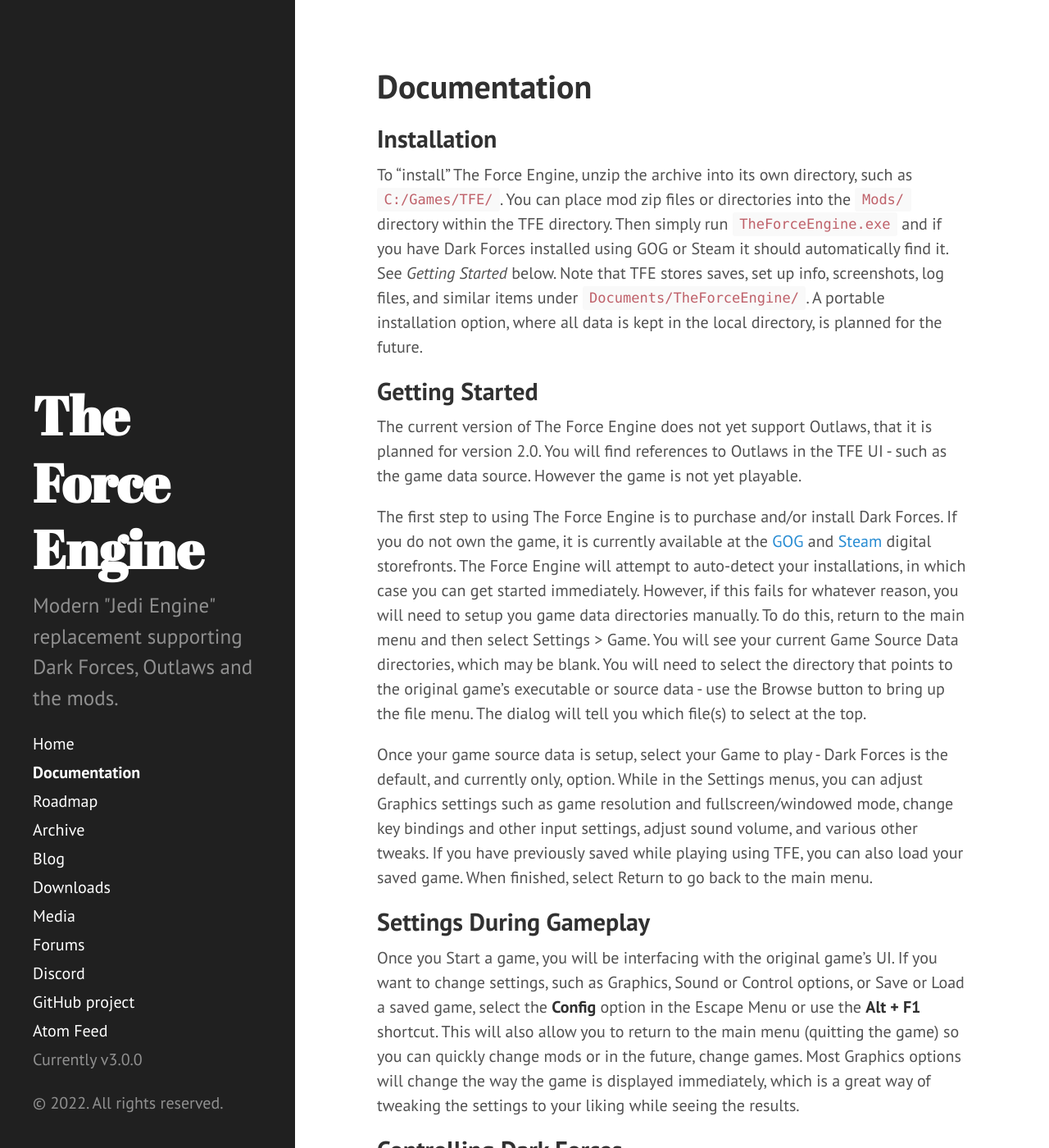
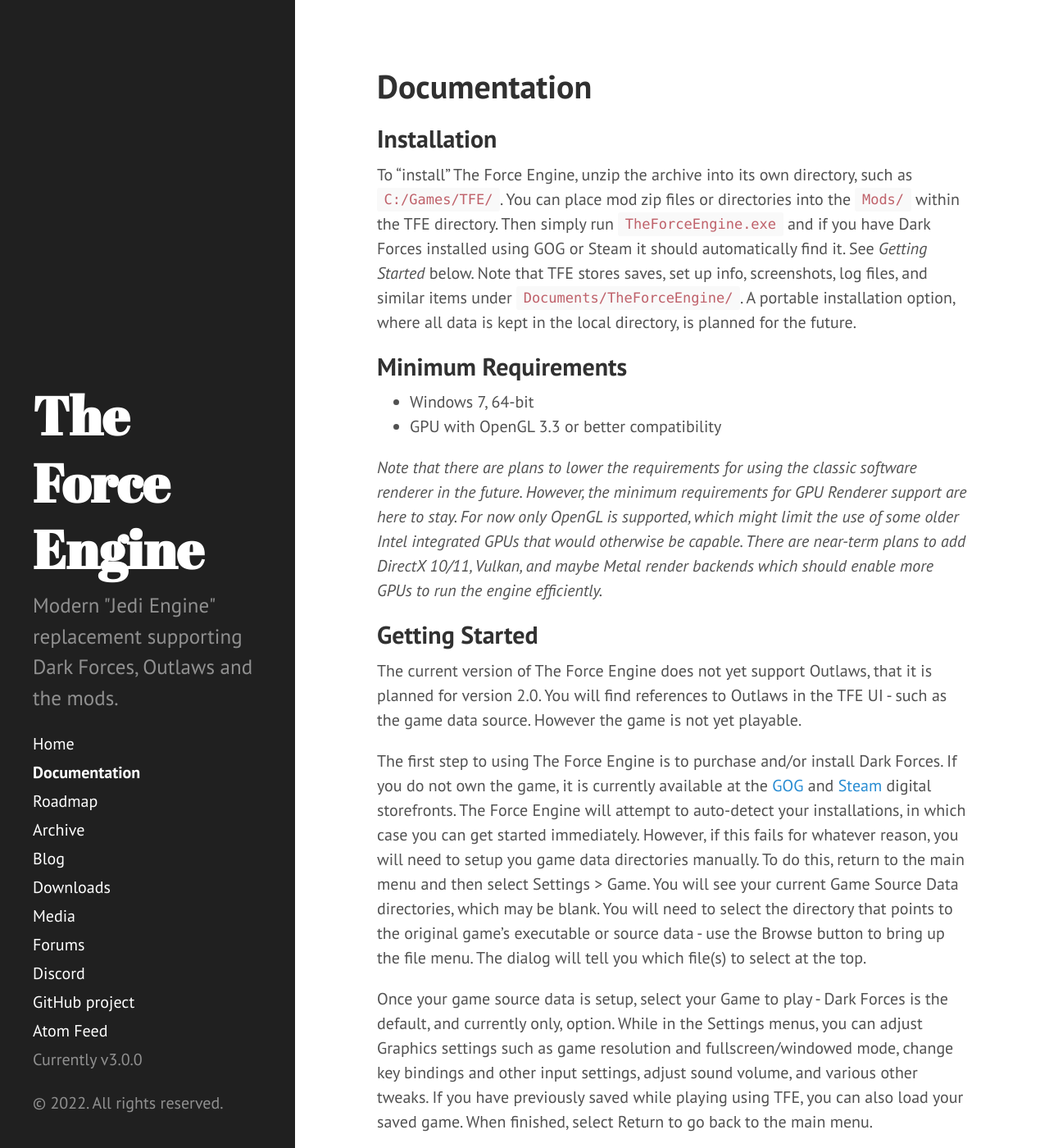
Before and after one commit to TheForceEngine/TheForceEngine.github.io, a Jekyll site: the page built from Documentation.md, in a window 1280 px wide and 1400 px high. Shown: the whole window at 82% size. Built offline with Jekyll 4.4.1, drawn with Linux system fonts in a browser that asks for light colours; some of the changed text lies outside the part shown.

Commit message:
Update Documentation.md

```diff
--- a/Documentation.md
+++ b/Documentation.md
@@ -3,7 +3,13 @@
 title: Documentation
 ---
 ## Installation
-To "install" The Force Engine, unzip the archive into its own directory, such as `C:/Games/TFE/`. You can place mod zip files or directories into the `Mods/` directory within the TFE directory. Then simply run `TheForceEngine.exe` and if you have Dark Forces installed using GOG or Steam it should automatically find it. See *Getting Started* below. Note that TFE stores saves, set up info, screenshots, log files, and similar items under `Documents/TheForceEngine/`. A portable installation option, where all data is kept in the local directory, is planned for the future.
+To "install" The Force Engine, unzip the archive into its own directory, such as `C:/Games/TFE/`. You can place mod zip files or directories into the `Mods/` within the TFE directory. Then simply run `TheForceEngine.exe` and if you have Dark Forces installed using GOG or Steam it should automatically find it. See *Getting Started* below. Note that TFE stores saves, set up info, screenshots, log files, and similar items under `Documents/TheForceEngine/`. A portable installation option, where all data is kept in the local directory, is planned for the future.
+
+## Minimum Requirements
+* Windows 7, 64-bit
+* GPU with OpenGL 3.3 or better compatibility
+
+*Note that there are plans to lower the requirements for using the classic software renderer in the future. However, the minimum requirements for GPU Renderer support are here to stay. For now only OpenGL is supported, which might limit the use of some older Intel integrated GPUs that would otherwise be capable. There are near-term plans to add DirectX 10/11, Vulkan, and maybe Metal render backends which should enable more GPUs to run the engine efficiently.*
 
 ## Getting Started
 The current version of The Force Engine does not yet support Outlaws, that it is planned for version 2.0. You will find references to Outlaws in the TFE UI - such as the game data source. However the game is not yet playable.
```
Also changed, not shown: other parts of Documentation.md (+3 -3 lines).
